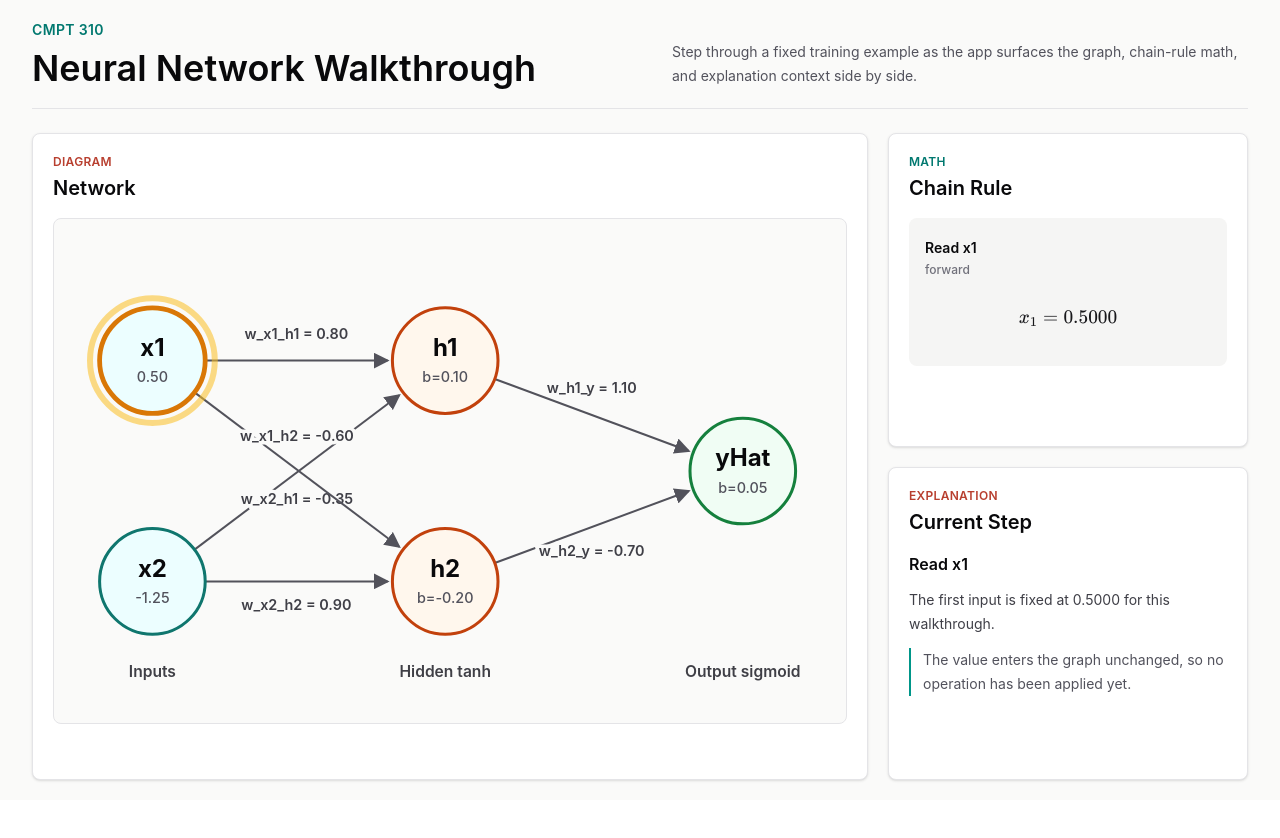
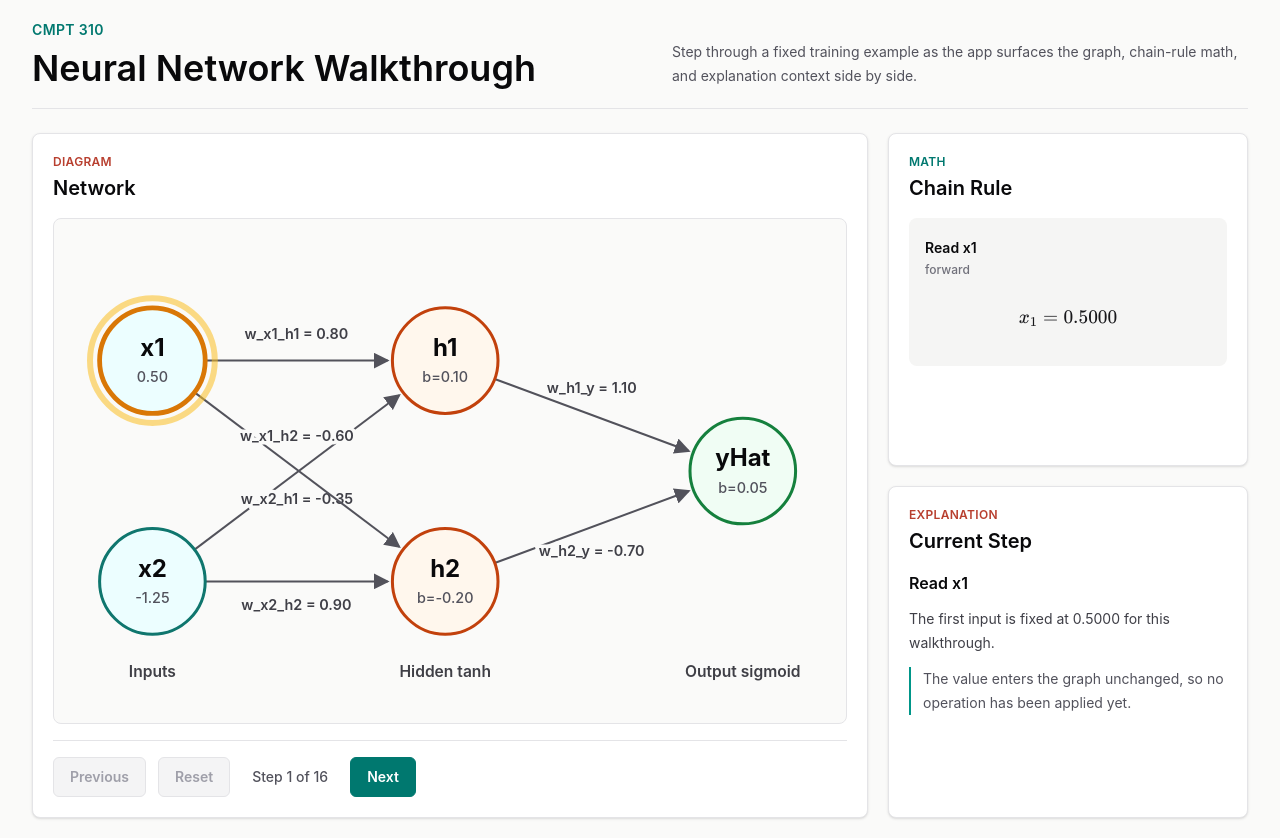
Before and after one commit to mtplayground/mike-t-koas-sfu-cmpt310, a React (Vite) app: page / in a window 1280 px wide. Before the commit the page ends 800 px from the top, so only its background shows below. Built offline with nearby package versions, Linux system fonts and the light colour scheme.

Commit message:
feat: Navigation controls (next / previous / reset)

```diff
--- a/src/App.tsx
+++ b/src/App.tsx
@@ -1,17 +1,65 @@
-import { useMemo } from "react";
+import { useCallback, useEffect, useMemo, useState } from "react";
 import "./styles/index.css";
 import { StepExplanationPanel } from "./components/explanation/StepExplanationPanel";
 import { AppShell } from "./components/layout/AppShell";
 import { ChainRulePanel } from "./components/math/ChainRulePanel";
+import { StepNavigation } from "./components/navigation/StepNavigation";
 import { NetworkDiagram } from "./components/network/NetworkDiagram";
 import { createStepController } from "./lib/network";
 
 export function App() {
-  const stepState = useMemo(() => createStepController().getState(), []);
+  const controller = useMemo(() => createStepController(), []);
+  const [stepState, setStepState] = useState(() => controller.getState());
+
+  const goNext = useCallback(() => {
+    setStepState(controller.next());
+  }, [controller]);
+
+  const goPrevious = useCallback(() => {
+    setStepState(controller.previous());
+  }, [controller]);
+
+  const reset = useCallback(() => {
+    setStepState(controller.reset());
+  }, [controller]);
+
+  useEffect(() => {
+    function handleKeyDown(event: KeyboardEvent) {
+      if (event.defaultPrevented) {
+        return;
+      }
+
+      if (event.key === "ArrowRight") {
+        event.preventDefault();
+        setStepState(controller.next());
+      }
+
+      if (event.key === "ArrowLeft") {
+        event.preventDefault();
+        setStepState(controller.previous());
+      }
+    }
+
+    window.addEventListener("keydown", handleKeyDown);
+
+    return () => {
+      window.removeEventListener("keydown", handleKeyDown);
+    };
+  }, [controller]);
 
   return (
     <AppShell
-      diagram={<NetworkDiagram activeStep={stepState.currentStep} />}
+      diagram={
+        <>
+          <NetworkDiagram activeStep={stepState.currentStep} />
+          <StepNavigation
+            state={stepState}
+            onNext={goNext}
+            onPrevious={goPrevious}
+            onReset={reset}
+          />
+        </>
+      }
       math={<ChainRulePanel state={stepState} />}
       explanation={<StepExplanationPanel state={stepState} />}
     />
--- /dev/null
+++ b/src/components/navigation/StepNavigation.tsx
@@ -0,0 +1,59 @@
+import type { StepControllerState } from "../../lib/network";
+
+interface StepNavigationProps {
+  state: StepControllerState;
+  onNext: () => void;
+  onPrevious: () => void;
+  onReset: () => void;
+}
+
+const buttonBase =
+  "inline-flex min-h-10 items-center justify-center rounded-md border px-4 py-2 text-sm font-semibold transition focus:outline-none focus:ring-2 focus:ring-teal-600 focus:ring-offset-2 disabled:cursor-not-allowed disabled:border-zinc-200 disabled:bg-zinc-100 disabled:text-zinc-400";
+
+export function StepNavigation({
+  state,
+  onNext,
+  onPrevious,
+  onReset,
+}: StepNavigationProps) {
+  return (
+    <nav
+      className="mt-4 flex flex-wrap items-center gap-3 border-t border-zinc-200 pt-4"
+      aria-label="Step navigation"
+      data-navigation-step={state.currentStep.id}
+    >
+      <button
+        type="button"
+        className={`${buttonBase} border-zinc-300 bg-white text-zinc-800 hover:bg-zinc-50`}
+        onClick={onPrevious}
+        disabled={!state.canGoPrevious}
+        aria-keyshortcuts="ArrowLeft"
+      >
+        Previous
+      </button>
+      <button
+        type="button"
+        className={`${buttonBase} border-zinc-300 bg-white text-zinc-800 hover:bg-zinc-50`}
+        onClick={onReset}
+        disabled={!state.canGoPrevious}
+      >
+        Reset
+      </button>
+      <p
+        className="min-w-24 text-center text-sm font-medium text-zinc-600"
+        aria-live="polite"
+      >
+        Step {state.currentIndex + 1} of {state.steps.length}
+      </p>
+      <button
+        type="button"
+        className={`${buttonBase} border-teal-700 bg-teal-700 text-white hover:bg-teal-800`}
+        onClick={onNext}
+        disabled={!state.canGoNext}
+        aria-keyshortcuts="ArrowRight"
+      >
+        Next
+      </button>
+    </nav>
+  );
+}
```
Also changed, not shown: 1 other file (tests, documents, lock files or other folders).
